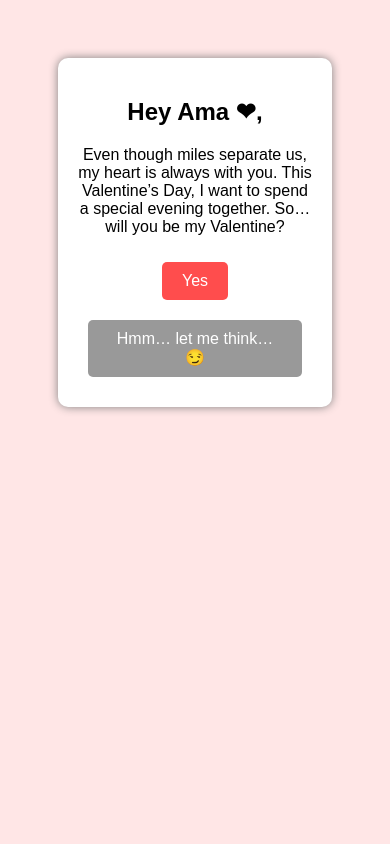
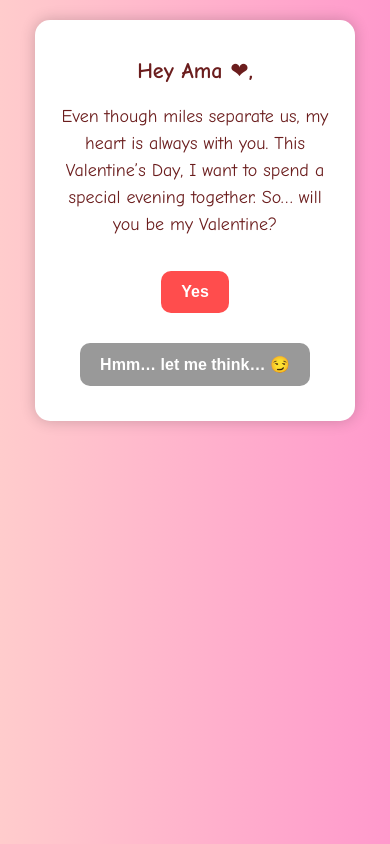
Before and after one commit to safo-124/love1, a plain HTML site: page index.html in a window 390 px wide. Drawn offline with Linux system fonts and the light colour scheme.

Commit message:
index.html

```diff
--- a/index.html
+++ b/index.html
@@ -6,29 +6,47 @@
     <title>Be My Valentine ❤️</title>
     <style>
         body {
-            font-family: Arial, sans-serif;
+            font-family: 'Comic Sans MS', cursive, sans-serif;
             text-align: center;
             padding: 50px;
-            background-color: #ffe6e6;
+            background: linear-gradient(to right, #ffcccc, #ff99cc);
+            color: #6b1d1d;
+            margin: 0;
         }
         .container {
             background: white;
-            padding: 20px;
-            border-radius: 10px;
-            box-shadow: 0px 0px 10px gray;
+            padding: 30px;
+            border-radius: 15px;
+            box-shadow: 0px 0px 15px rgba(0, 0, 0, 0.2);
             display: inline-block;
+            max-width: 80%;
         }
         .hidden { display: none; }
         button {
-            margin: 10px;
-            padding: 10px 20px;
-            font-size: 16px;
+            margin: 15px;
+            padding: 15px 25px;
+            font-size: 18px;
             border: none;
             cursor: pointer;
-            border-radius: 5px;
+            border-radius: 10px;
+            transition: 0.3s;
         }
-        .yes-btn { background-color: #ff4d4d; color: white; }
-        .no-btn { background-color: #999; color: white; }
+        .yes-btn {
+            background-color: #ff4d4d;
+            color: white;
+            font-weight: bold;
+        }
+        .yes-btn:hover {
+            background-color: #e60000;
+        }
+        .no-btn {
+            background-color: #999;
+            color: white;
+            font-weight: bold;
+        }
+        .no-btn:hover {
+            background-color: #666;
+        }
         .back-btn {
             background-color: #ffcccb;
             color: black;
@@ -37,6 +55,37 @@
             cursor: pointer;
             border-radius: 50%;
             padding: 10px;
+            transition: 0.3s;
+        }
+        .back-btn:hover {
+            background-color: #ff9999;
+        }
+        h2 {
+            font-size: 26px;
+        }
+        p {
+            font-size: 20px;
+            line-height: 1.5;
+        }
+
+        @media (max-width: 600px) {
+            body {
+                padding: 20px;
+            }
+            .container {
+                width: 90%;
+                padding: 20px;
+            }
+            button {
+                font-size: 16px;
+                padding: 12px 20px;
+            }
+            h2 {
+                font-size: 22px;
+            }
+            p {
+                font-size: 18px;
+            }
         }
     </style>
 </head>
```
